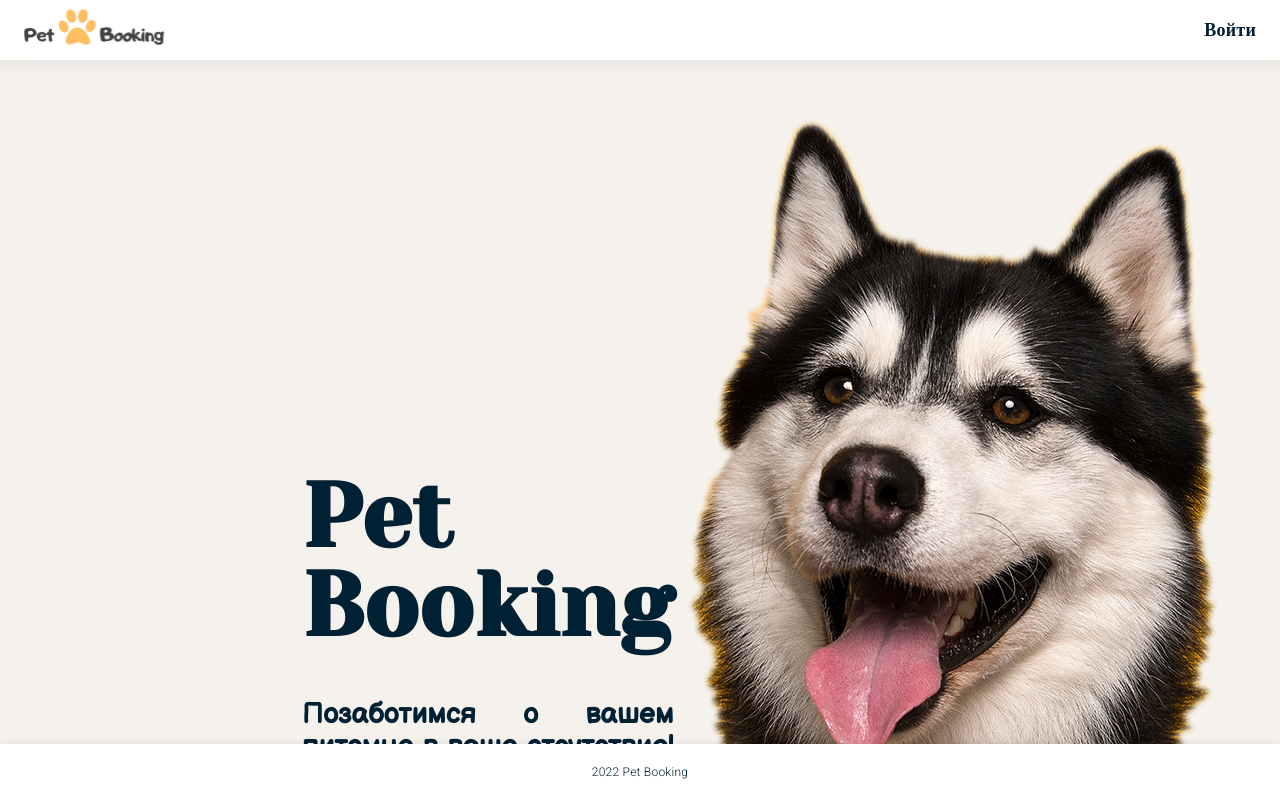
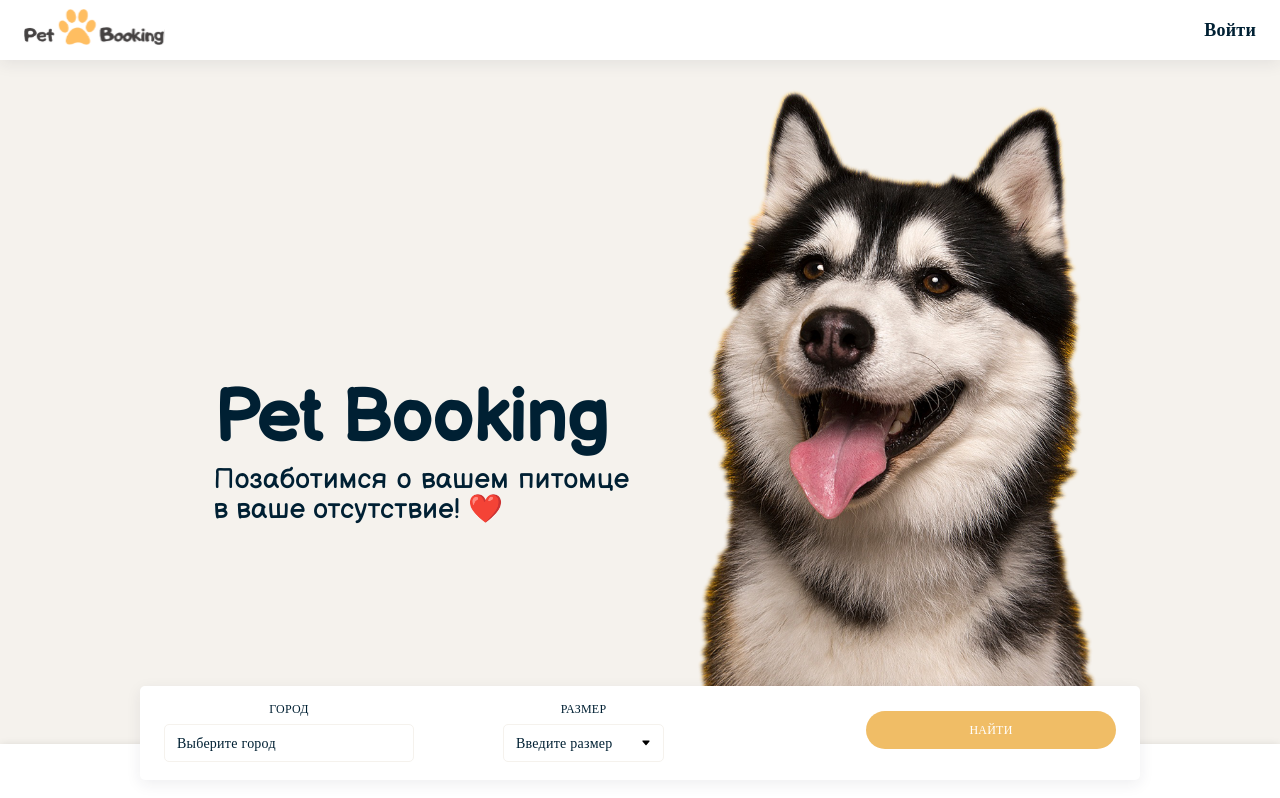
Before and after one commit to victoria369xx/finalProjectGBFront, a React (Create React App) app: page / in a window 1280 px wide. Shown: the top 798 px of the page. Built offline with nearby package versions, Linux system fonts and the light colour scheme; no server answers; a web font is replaced by a local one.

Commit message:
styles login signup reviewform,mainpage styles fix

```diff
--- a/src/components/LogIn/index.js
+++ b/src/components/LogIn/index.js
@@ -1,14 +1,4 @@
 import React, { useState } from "react";
-import {
-  Card,
-  FormGroup,
-  TextField,
-  FormControlLabel,
-  Checkbox,
-  Button,
-  Typography,
-  Container,
-} from "@mui/material";
 import { Link, useNavigate } from "react-router-dom";
 import { useDispatch } from "react-redux";
 import { logInUserThunk } from "../../store/userAuth/actions";
@@ -39,45 +29,46 @@
     clearForm();
   }
   return (
-    <Container>
-      <Card sx={{ maxWidth: 400, p: 4, boxShadow: 2, mt: 4 }}>
-        <Typography sx={{ fontWeight: "medium" }}>ВХОД </Typography>
-        <form onSubmit={logInHandler}>
-          <FormGroup>
-            <TextField
-              id="standard-basic"
-              label="Эл.почта"
-              variant="outlined"
-              sx={{ mt: 2 }}
+    <section className="page-wrapper">
+      <div className="login-page">
+      <form onSubmit={logInHandler}>
+        <div className="text-lev3 text-center">Вход на сайт</div>
+          <div className="form">
+            <div className="text-field">
+            <label class="text-field__label" for="email">Email</label>
+            <input className="text-field__input"
+            type="email"
+            placeholder="Введите email"
               value={email}
               onChange={emailSubmitHandler}
               required
             />
-            <TextField
-              id="standard-basic"
-              label="Пароль"
-              variant="outlined"
-              sx={{ mt: 2 }}
+            </div>
+            <div className="text-field">
+            <label class="text-field__label" for="password">Пароль</label>
+            <input className="text-field__input"
+            type="password"
+            placeholder="Введите пароль"
               value={password}
               onChange={passwordSubmitHandler}
               required
             />
-            <FormControlLabel
-              control={<Checkbox defaultChecked />}
-              label="Запомнить меня"
-              sx={{ mt: 2 }}
-            />
-            <Button type="submit" variant="contained" color="warning">
-              ВОЙТИ
-            </Button>
-          </FormGroup>
+            </div>
+            <div class="remember-me">
+                        <div class="check">
+                            <input class="custom-checkbox" type="checkbox" id="check"/>
+                            <label for="check">Запомнить меня</label>
+                        </div>
+            </div>
+            <div className="text-login">
+        <Link to="/signup" style={{ textDecoration: "none" }}>
+        <p> Создать аккаунт</p>
+        </Link>
+        </div>
+            <input class="btn" type="submit" value="Войти"></input>
+          </div>
         </form>
-        <Link to="/signup" style={{ textDecoration: "none" }}>
-          <Button color="warning" sx={{ mt: 2 }}>
-            Создать аккаунт
-          </Button>
-        </Link>
-      </Card>
-    </Container>
+      </div>
+    </section>
   );
 };
--- a/src/components/ReviewForm/index.js
+++ b/src/components/ReviewForm/index.js
@@ -1,6 +1,5 @@
 import React, {useState} from "react";
 import { useParams } from "react-router";
-import {Card, Typography, Button, Rating, FormGroup, TextareaAutosize} from '@mui/material';
 import {useSelector,useDispatch} from 'react-redux';
 import {addReviewToDB } from "../../store/reviews/actions";
 import {selectAccount} from "../../store/account/selector";
@@ -40,22 +39,25 @@
         }
     }
     return <>
-    <Card sx={{p:4}}>
-        <Typography sx={{fontWeight:'medium'}}>Оставить отзыв</Typography>
+    <div class="review-block">
         <form onSubmit={reviewSubmitHandler}>
-        <FormGroup>
-                <Typography sx={{mt:2}}>Имя: {currentUser.name}</Typography>
-               <Typography> Оценка: <Rating sx={{mb:2}} value={Number(rating)} onChange={setRatingHandler}></Rating></Typography>
-                <Typography>Комментарий:</Typography>
-                <TextareaAutosize
-                aria-label="minimum height"
-                minRows={6}
-                placeholder=" Введите текст..."
-                sx={{p:2}}
+               <div className="rating-area" value={Number(rating)} onChange={setRatingHandler}>
+                            <input type="radio" id="star-5" name="rating" value="5"/>
+                            <label for="star-5" title="Оценка «5»"></label>
+                            <input type="radio" id="star-4" name="rating" value="4"/>
+                            <label for="star-4" title="Оценка «4»"></label>
+                            <input type="radio" id="star-3" name="rating" value="3"/>
+                            <label for="star-3" title="Оценка «3»"></label>
+                            <input type="radio" id="star-2" name="rating" value="2"/>
+                            <label for="star-2" title="Оценка «2»"></label>
+                            <input type="radio" id="star-1" name="rating" value="1"/>
+                            <label for="star-1" title="Оценка «1»"></label>
+                        </div>
+                <textarea id="login" name="reviews" rows="5" placeholder="Введите текст отзыва" maxlength="500"
+                required
                 value={reviewText} onChange={setReviewTextHandler} />
-                <Button variant="outlined" color="warning" sx={{mt:2, width:'100px'}} type="submit">Отправить</Button>
-        </FormGroup>
+                <input class="btn" type="submit" value="Отправить"></input>
         </form>
-    </Card>
+    </div>
     </>
 }
--- a/src/components/Search/index.js
+++ b/src/components/Search/index.js
@@ -55,7 +55,6 @@
         <div className="home-content">
           <div className="home-page">
             <div className="home-title">
-
               <h1 className="home-title__brand">Pet Booking</h1>
               <h2>Позаботимся о вашем питомце в ваше отсутствие! ❤️</h2>
             </div>
@@ -65,6 +64,7 @@
             </div>
           </div>
           <form className="index-form" onSubmit={handlerSubmit}>
+            <div className="index-form__flexWrapper">
             <div className="text-field datalist">
               <label
                 className="text-field__label text-caps text-center"
@@ -116,6 +116,7 @@
                 <option value="">Big (более 10 кг)</option>
               </select>
             </div>
+            </div>
             <input type="submit" className="btn" value="НАЙТИ" />
           </form>
         </div>
--- a/src/css/style.css
+++ b/src/css/style.css
@@ -108,7 +108,6 @@
 
 .home-content {
   background-color: #f5f2ed;
-  padding-top: 29px;
 }
 
 
@@ -124,7 +123,7 @@
 
 .home-title {
   width: 416px;
-  margin-left: 152px;
+  margin-left: 30px;
   margin-top: 21px;
   text-align: justify;
   padding-top: 15%;
@@ -134,13 +133,19 @@
     font-family: 'Balsamiq Sans';
     font-weight: 700;
     font-size: 72px;
+    padding-bottom: 10px;
 }
 
 .home-title h2{
     font-family: 'Balsamiq Sans';
     font-size: 28px;
+    line-height: 30px;
 }
 
+.home-img img{
+    height: 600px;
+    width: 400px;
+}
 
 .search-btn {
   background: #f0bd66;
@@ -378,22 +383,26 @@
 /*************************/
 .index-form {
     position: absolute;
-    bottom: 24px;
-    width: fit-content;
+    left: 140px;
+    bottom: 65px;
+    width: 1000px;
     display: flex;
-    justify-content: center;
+    justify-content: space-between;
     align-items: center;
-    gap: 24px;
     background: #ffffff;
     border-radius: var(--radius);
     z-index: 1000;
+    background: #ffffff;
     box-shadow: 0px 4px 15px rgba(34, 42, 70, 0.08);
     padding: 12px 24px 18px;
-    margin-left: auto;
-    margin-right: auto;
-    left: 0;
-    right: 0;
-    text-align: center;
+    margin-bottom: 87px;
+    margin: 0 auto;
+}
+
+.index-form__flexWrapper {
+    display: flex;
+    justify-content: space-between;
+    width: 500px;
 }
 
 .container .index-form {
@@ -401,7 +410,7 @@
 }
 
 .index-form input {
-    width: 100px;
+    width: 250px;
 }
 .home-page {
     width: 100%;
@@ -413,31 +422,6 @@
 }
 
 
-.home-page h1 {
-    font-family: "Yeseva One", cursive;
-    color: var(--color-dark);
-    font-weight: 900;
-    font-style: normal;
-    font-size: 90px;
-    line-height: 89px;
-    /* padding-bottom: 73px; */
-    /* text-shadow: 0px 4px 6px rgba(34, 42, 70, 1); */
-}
-
-
-h1.text-lev2 {
-    margin: 0;
-}
-
-section h2 {
-    font-family: "Yeseva One", cursive;
-    color: var(--color-dark);
-    /* text-shadow: 0px 1px 1px rgba(34, 42, 70, 1); */
-    padding: 24px 0;
-    font-size: 32px;
-    line-height: 32px;
-    font-weight: 600;
-}
 
 /*************************/
 /* КНОПКИ
@@ -853,14 +837,21 @@
 /* LOGIN/REGISTER
 /*************************/
 .login-page {
-    max-width: 280px;
+    max-width: 380px;
     padding: 24px;
     background: #ffffff;
     box-shadow: 0px 4px 15px rgba(34, 42, 70, 0.08);
     border-radius: var(--radius);
     margin: 0 auto;
 }
+.text-login p{
+    font-family: "Nunito";
+    font-size: 0.8em;
+}
 
+.text-login p:hover {
+    color: #fcb130;
+}
 /*************************/
 /* REVIEWS
 /*************************/
--- a/style/homesyle.css
+++ /dev/null
@@ -1,81 +0,0 @@
-* {
-  padding: 0;
-  margin: 0;
-  box-sizing: border-box;
-  font-family: "Inter", sans-serif;
-  font-style: normal;
-}
-
-.container {
-  max-width: 1440px;
-  margin: auto;
-}
-
-.navbar {
-  display: flex;
-  justify-content: space-between;
-  align-items: center;
-  margin-top: 12px;
-  margin-right: 24px;
-  margin-bottom: 12px;
-  margin-left: 24px;
-}
-
-.nav-btn {
-  background-color: transparent;
-  border: none;
-  font-weight: 600;
-  font-size: 18px;
-  cursor: pointer;
-}
-
-.home-content {
-  background-color: #F5F2ED;
-  padding-top: 29px;
-}
-
-.home-page {
-  display: flex;
-  justify-content: space-between;
-}
-
-.home-title {
-  width: 416px;
-  margin-left: 152px;
-  margin-top: 27px;
-}
-
-.home-title h1 {
-  color: #002033;
-  font-weight: 900;
-  font-style: normal;
-  font-size: 63px;
-  line-height: 72px;
-  padding-bottom: 73px;
-}
-
-.title-btn {
-  display: flex;
-  background: #FFFFFF;
-  border-radius: 50px;
-  margin-bottom: 87px;
-}
-
-.right-side-btn {
-  background: #F0BD66;
-  border-radius: 50px;
-  border: none;
-  padding: 13px 19px;
-  color: white;
-  text-transform: uppercase;
-  cursor: pointer;
-}
-
-.left-side-btn {
-  background: #FFFFFF;
-  border: 1.8px solid #F7F7F7;
-  border-radius: 50px;
-  padding: 14px 28px;
-  outline: none;
-  width: 463px;
-}/*# sourceMappingURL=homesyle.css.map */
--- a/style/homesyle.sass
+++ /dev/null
@@ -1,70 +0,0 @@
-*
-	padding: 0
-	margin: 0
-	box-sizing: border-box
-	font-family: "Inter", sans-serif
-	font-style: normal
-
-.container
-	max-width: 1440px
-	margin: auto
-
-.navbar
-	display: flex
-	justify-content: space-between
-	align-items: center
-	margin-top: 12px
-	margin-right: 24px
-	margin-bottom: 12px
-	margin-left: 24px
-
-.nav-btn
-	background-color: transparent
-	border: none
-	font-weight: 600
-	font-size: 18px
-	cursor: pointer
-
-.home-content
-	background-color: #F5F2ED
-	padding-top: 29px
-
-.home-page
-	display: flex
-	justify-content: space-between
-
-.home-title
-	width: 416px
-	margin-left: 152px
-	margin-top: 27px
-
-.home-title h1
-	color: #002033
-	font-weight: 900
-	font-style: normal
-	font-size: 63px
-	line-height: 72px
-	padding-bottom: 73px
-
-.title-btn
-	display: flex
-	background: #FFFFFF
-	border-radius: 50px
-	margin-bottom: 87px
-
-.right-side-btn
-	background: #F0BD66
-	border-radius: 50px
-	border: none
-	padding: 13px 19px
-	color: white
-	text-transform: uppercase
-	cursor: pointer
-
-.left-side-btn
-	background: #FFFFFF
-	border: 1.8px solid #F7F7F7
-	border-radius: 50px
-	padding: 14px 28px
-	outline: none
-	width: 463px
```
Also changed, not shown: src/components/SignUp/index.js (+31 -48 lines), src/login.html (deleted, +0 -52 lines), src/registration.html (deleted, +0 -52 lines), 1 other file (tests, documents, lock files or other folders).
